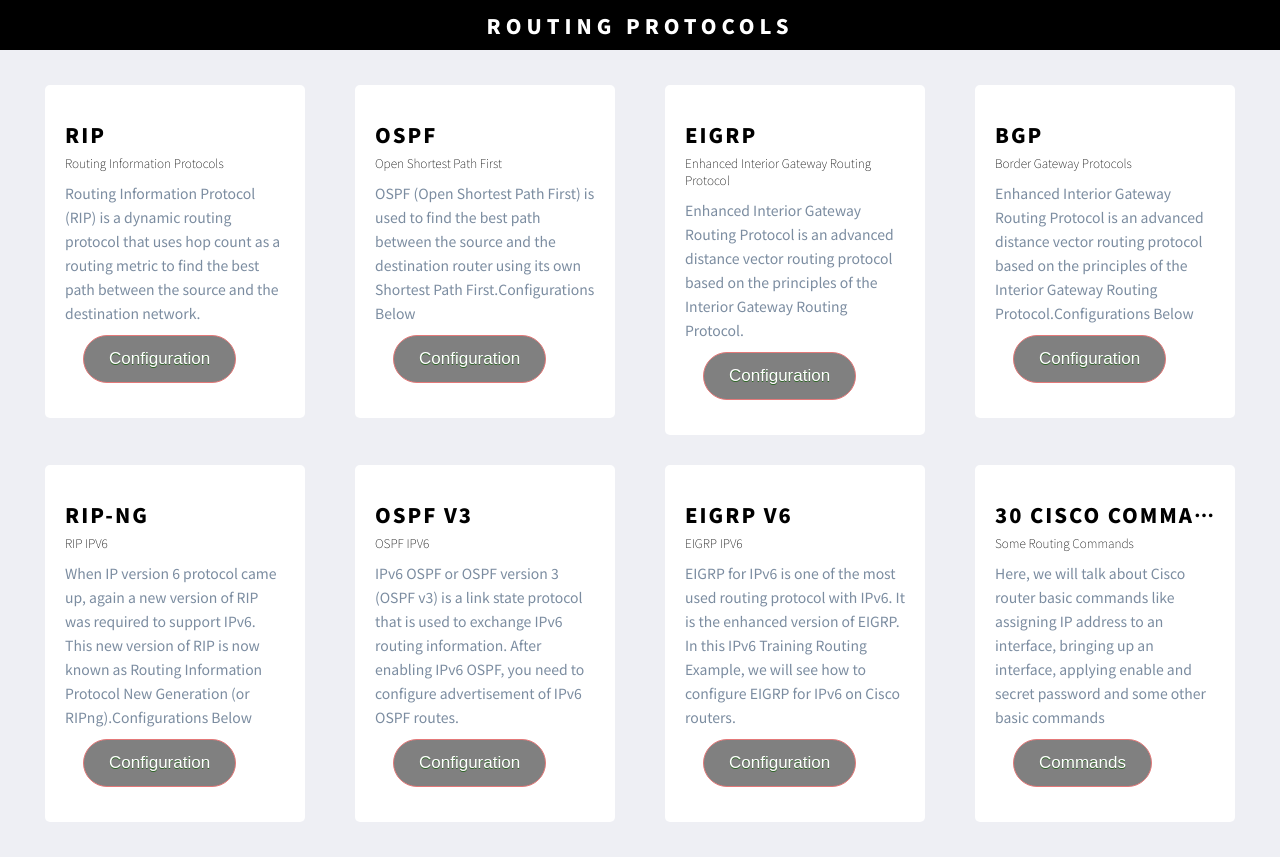
After one commit to arshadpulukkool/networking, a Django app: page /rout in a window 1280 px wide. The commit adds this page. Run offline with Django 4.2, Linux system fonts and the light colour scheme.

Commit message:
'commit'

```diff
--- /dev/null
+++ b/Templates/routing.html
@@ -0,0 +1,102 @@
+{% load static %}
+<!doctype html>
+<html lang="en">
+<head>
+  <meta charset="utf-8">
+  <title>Responsive Cards UI Design</title>
+  <meta name="viewport" content="width=device-width, initial-scale=1.0">
+  <link rel="stylesheet" href="{% static 'css/rout.css' %}">
+</head>
+<body>
+
+<div class="wrapper">
+	<div class="header">Routing Protocols</div>
+
+	<div class="cards_wrap">
+		<div class="card_item">
+			<div class="card_inner">
+
+				<div class="role_name">RIP</div>
+				<div class="real_name">Routing Information Protocols</div>
+				<div class="film">Routing Information Protocol (RIP) is a dynamic routing protocol
+					that uses hop count as a routing metric to find the best path between the source and the destination network.
+					 </div>
+				<a href="https://networkersgod.blogspot.com/2022/07/rip-rouitng-information-protocols.html" class="myButton">Configuration</a>
+			</div>
+
+		</div>
+		<div class="card_item">
+			<div class="card_inner">
+
+				<div class="role_name">OSPF</div>
+				<div class="real_name">Open Shortest Path First</div>
+				<div class="film">OSPF (Open Shortest Path First) is used to find the best path between the source and the
+					destination router using its own Shortest Path First.Configurations Below </div>
+				<a href="https://networkersgod.blogspot.com/2022/07/ospf-open-shortest-path-first.html" class="myButton">Configuration</a>
+			</div>
+		</div>
+		<div class="card_item">
+			<div class="card_inner">
+
+				<div class="role_name">EIGRP</div>
+				<div class="real_name">Enhanced Interior Gateway Routing Protocol</div>
+				<div class="film">Enhanced Interior Gateway Routing Protocol is an advanced distance vector routing protocol
+					based on the principles of the Interior Gateway Routing Protocol.</div>
+				<a href="https://networkersgod.blogspot.com/2022/07/eigrp-enhanced-interior-gateway-routing.html" class="myButton">Configuration</a>
+			</div>
+		</div>
+		<div class="card_item">
+			<div class="card_inner">
+
+				<div class="role_name">BGP</div>
+				<div class="real_name">Border Gateway Protocols</div>
+				<div class="film">Enhanced Interior Gateway Routing Protocol is an advanced distance vector routing protocol
+					 based on the principles of the Interior Gateway Routing Protocol.Configurations Below</div>
+				<a href="https://networkersgod.blogspot.com/2022/07/bgp-border-gateway-protocol.html" class="myButton">Configuration</a>
+			</div>
+		</div>
+		<div class="card_item">
+			<div class="card_inner">
+
+				<div class="role_name">RIP-ng</div>
+				<div class="real_name">RIP IPV6</div>
+				<div class="film">When IP version 6 protocol came up, again a new version of RIP was required to support IPv6.
+					 This new version of RIP is now known as Routing Information Protocol New Generation (or RIPng).Configurations Below</div>
+				<a href="https://networkersgod.blogspot.com/2022/07/ripng-routing-information-protocol-next.html" class="myButton">Configuration</a>
+			</div>
+		</div>
+		<div class="card_item">
+			<div class="card_inner">
+
+				<div class="role_name">OSPF V3</div>
+				<div class="real_name">OSPF IPV6</div>
+				<div class="film">IPv6 OSPF or OSPF version 3 (OSPF v3) is a link state protocol that is used to exchange IPv6 routing information. After enabling IPv6 OSPF,
+					 you need to configure advertisement of IPv6 OSPF routes.</div>
+				<a href="https://networkersgod.blogspot.com/2022/07/ospfv3.html" class="myButton">Configuration</a>
+			</div>
+		</div>
+		<div class="card_item">
+			<div class="card_inner">
+
+				<div class="role_name">EIGRP V6</div>
+				<div class="real_name">EIGRP IPV6</div>
+				<div class="film">EIGRP for IPv6 is one of the most used routing protocol with IPv6. It is the enhanced version of EIGRP. In this IPv6 Training Routing Example,
+					 we will see how to configure EIGRP for IPv6 on Cisco routers.</div>
+				<a href="https://networkersgod.blogspot.com/2022/07/eigrpv6.html" class="myButton">Configuration</a>
+			</div>
+		</div>
+		<div class="card_item">
+			<div class="card_inner">
+
+				<div class="role_name">30 CISCO Commands</div>
+				<div class="real_name">Some Routing Commands</div>
+				<div class="film">Here, we will talk about Cisco router basic commands like assigning IP address to an interface,
+					bringing up an interface, applying enable and secret password and some other basic commands</div>
+				<a href="https://networkersgod.blogspot.com/2022/07/cisco-commands.html" class="myButton">Commands</a>
+			</div>
+		</div>
+	</div>
+</div>
+
+</body>
+</html>
--- /dev/null
+++ b/app1/static/css/rout.css
@@ -0,0 +1,130 @@
+@import url('https://fonts.googleapis.com/css2?family=Noto+Sans+JP:wght@100;400;900&display=swap');
+*{
+	margin: 0;
+	padding: 0;
+	box-sizing: border-box;
+	font-family: 'Noto Sans JP', sans-serif;
+}
+
+body{
+	background: #eeeff4;
+}
+
+.wrapper .header{
+	width: 100%;
+	height: 50px;
+	background: black;
+	color: #fff;
+	text-align: center;
+	display: flex;
+	justify-content: center;
+	align-items: center;
+	font-size: 20px;
+	text-transform: uppercase;
+	letter-spacing: 5px;
+	font-weight: 900;
+}
+
+.cards_wrap{
+	padding: 20px;
+	width: 100%;
+	display: flex;
+	justify-content: space-between;
+	flex-wrap: wrap;
+}
+
+.cards_wrap .card_item{
+	padding: 15px 25px;
+	width: 25%;
+}
+
+.cards_wrap .card_inner{
+	background: #fff;
+	border-radius: 5px;
+	padding: 35px 20px;
+	min-width: 225px;
+	min-height: 315px;
+	max-height: 370px;
+	width: 100%;
+}
+
+.cards_wrap .card_item img{
+	width: 80px;
+	height: 80px;
+	margin-bottom: 5px;
+}
+
+.cards_wrap .card_item .role_name{
+	color: black;
+	font-weight: 900;
+	letter-spacing: 2px;
+	text-transform: uppercase;
+	font-size: 20px;
+	white-space: nowrap;
+    overflow: hidden;
+    text-overflow: ellipsis;
+}
+
+.cards_wrap .card_item .real_name{
+	color: black;
+	font-size: 12px;
+	font-weight: 100;
+	margin: 5px 0 10px;
+}
+
+.cards_wrap .card_item .film{
+	font-size: 14px;
+	line-height: 24px;
+	color: #7b8ca0;
+}
+
+@media screen and (max-width: 1024px){
+	.cards_wrap .card_item{
+		width: 33%;
+	}
+}
+
+@media screen and (max-width: 768px){
+	.cards_wrap .card_item{
+		width: 50%;
+	}
+	.wrapper .header{
+		font-size: 16px;
+		height: 60px;
+	}
+}
+
+@media screen and (max-width: 568px){
+	.cards_wrap .card_item{
+		width: 100%;
+	}
+	.wrapper .header{
+		font-size: 14px;
+	}
+}
+
+
+
+
+.myButton {
+	background-color:gray;
+	border-radius:28px;
+	border:1px solid #e47979;
+	display:inline-block;
+	cursor:pointer;
+	color:#fff;
+	font-family:Arial;
+	font-size:17px;
+	padding:13px 25px;
+	text-decoration:none;
+	text-shadow:0px 1px 0px #2f6627;
+	margin-top: 10px;
+	margin-left: 18px;
+}
+.myButton:hover {
+	background-color:#8ea382;
+}
+.myButton:active {
+	position:relative;
+	top:5px;
+}
--- a/app1/urls.py
+++ b/app1/urls.py
@@ -4,5 +4,7 @@
 
 urlpatterns = [
     path('', views.home),
-    path('oss',views.osystem)
+    path('rout',views.routing),
+    path('pyt', views.pyth),
+    path('pytex',views.pythonex),
 ]
--- a/app1/views.py
+++ b/app1/views.py
@@ -7,8 +7,11 @@
 def home(request):
     return render(request, 'home.html')
 
-def osystem(request):
-    a = socket.gethostname()
-    b = socket.gethostbyname(a)
-    print(a)
-    return render(request, 'result.html', {'a':a})
+def routing(request):
+    return render(request, 'routing.html')
+
+def pyth(request):
+    return render(request, 'python.html')
+
+def pythonex(request):
+    return render(request, 'pythonexamples.html')
```
Also changed, not shown: Templates/home.html (+9 -9 lines), Templates/python.html (added, +52 -0 lines), Templates/pythonexamples.html (added, +176 -0 lines), app1/static/css/routing.css (added, +130 -0 lines), app1/static/css/client.png (added), app1/static/css/pylogo.png (added), app1/static/css/server.png (added).
